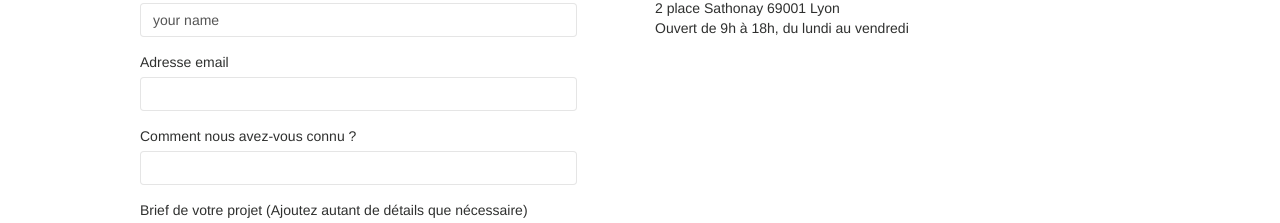
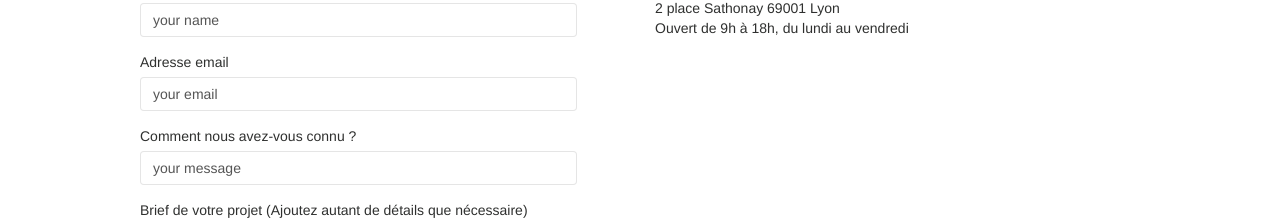
Before and after one commit to Nyrwenn/P4_LaChouetteAgence_opti, a plain HTML site: page page2.html in a window 1280 px wide. Shown: the part 532-755 px from the top of the page. Drawn offline with Linux system fonts and the light colour scheme.

Commit message:
add value for all

```diff
--- a/page2.html
+++ b/page2.html
@@ -105,14 +105,14 @@
 									Adresse email
 								</label>
 								<input name="email" id="email" class="form-control" type="email" required
-									aria-selected="true" role="textbox" />
+									aria-selected="true" role="textbox" value='your email' />
 							</div>
 							<div class="form-group">
 								<label for="discover">
 									Comment nous avez-vous connu ?
 								</label>
 								<input name="discover" class="form-control" type="text" id="discover" required
-									aria-selected="true" role="textbox" />
+									aria-selected="true" role="textbox" value='your message' />
 							</div>
 							<div class="form-group">
 								<label for="message">
```
